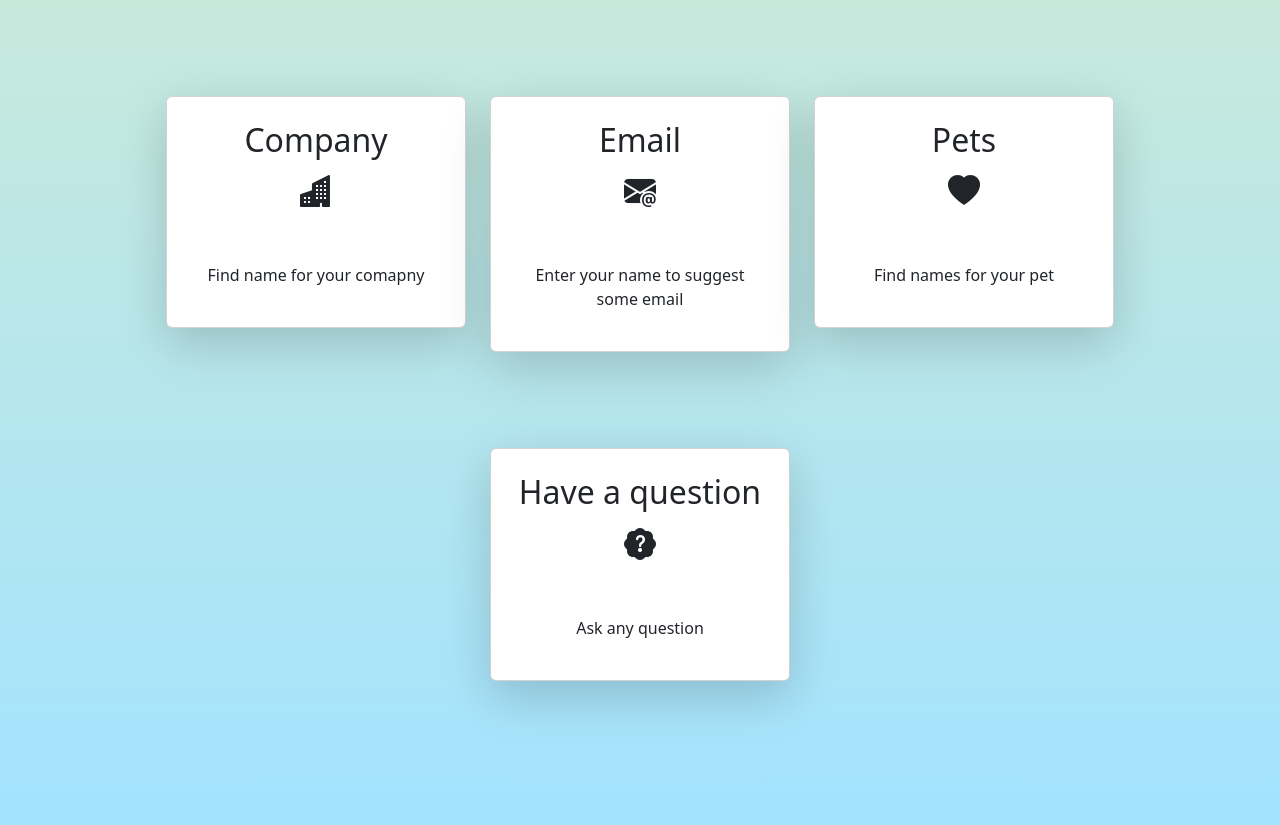
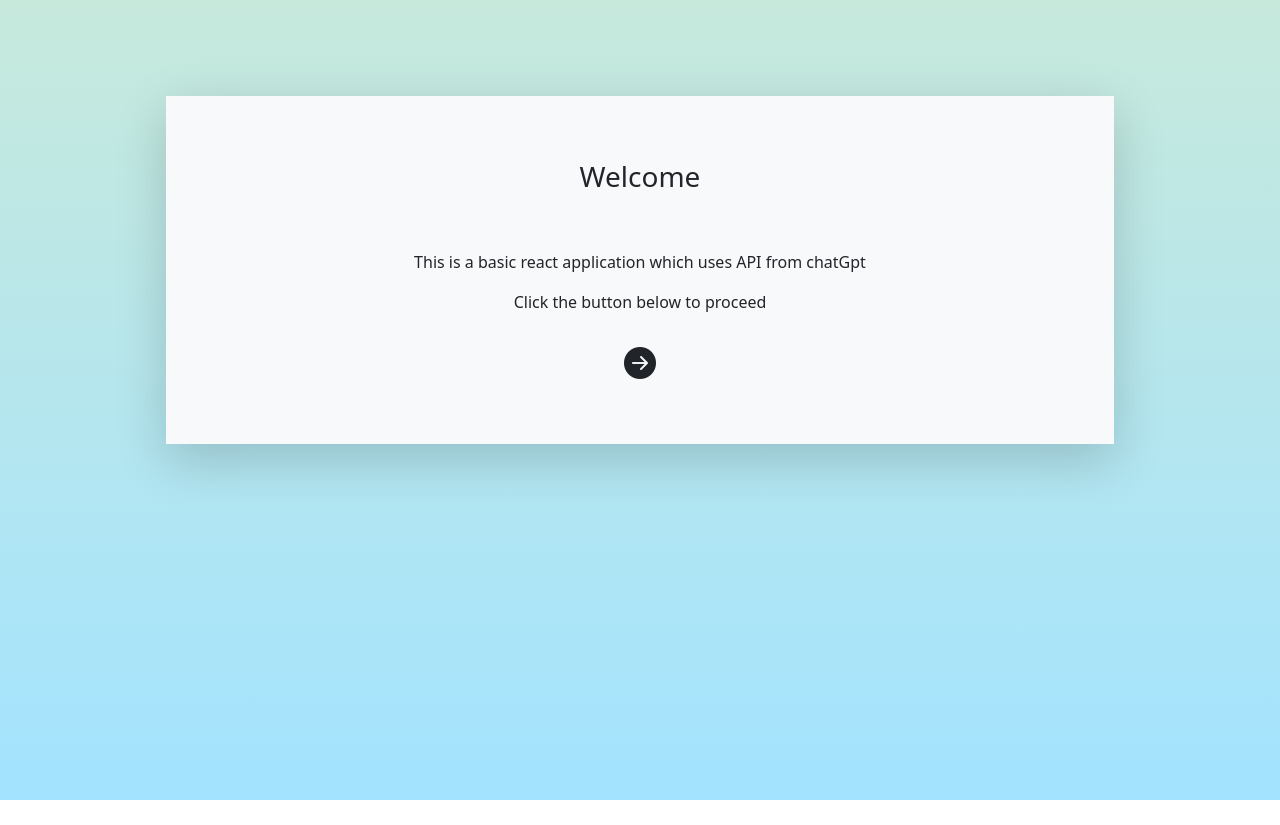
Before and after one commit to JunaidBukhari/chatbot-chat-gpt, a React (Create React App) app: page / in a window 1280 px wide. After the commit the page ends 800 px from the top, so only its background shows below. Built offline with nearby package versions, Linux system fonts and the light colour scheme.

Commit message:
routing added

```diff
--- a/package.json
+++ b/package.json
@@ -10,6 +10,7 @@
     "bootstrap-icons": "^1.10.3",
     "react": "^18.2.0",
     "react-dom": "^18.2.0",
+    "react-router-dom": "^6.3.0",
     "react-scripts": "5.0.1",
     "web-vitals": "^2.1.4"
   },
--- a/src/App.js
+++ b/src/App.js
@@ -1,11 +1,15 @@
-import WelcomePage from "./pages/WelcomePage/WelcomePage";
-import Categories from "./pages/Categories/Categories";
+import { Route, Routes } from 'react-router-dom';
+import WelcomePage from './pages/WelcomePage/WelcomePage';
+
+import Categories from './pages/Categories/Categories';
 
 function App() {
   return (
     <div className="container p-5">
-      {/* <WelcomePage/> */}
-      <Categories/>
+      <Routes>
+        <Route path="/" element={<WelcomePage />} />
+        <Route path="/categories" element={<Categories />} />
+      </Routes>
     </div>
   );
 }
--- a/src/index.js
+++ b/src/index.js
@@ -3,17 +3,12 @@ import ReactDOM from 'react-dom/client';
 import './index.css';
 import 'bootstrap/dist/css/bootstrap.min.css';
 import 'bootstrap-icons/font/bootstrap-icons.css';
+import { BrowserRouter } from 'react-router-dom';
 import App from './App';
-import reportWebVitals from './reportWebVitals';
 
 const root = ReactDOM.createRoot(document.getElementById('root'));
 root.render(
-  <React.StrictMode>
+  <BrowserRouter>
     <App />
-  </React.StrictMode>
+  </BrowserRouter>
 );
-
-// If you want to start measuring performance in your app, pass a function
-// to log results (for example: reportWebVitals(console.log))
-// or send to an analytics endpoint. Learn more: https://bit.ly/CRA-vitals
-reportWebVitals();
--- a/src/pages/WelcomePage/WelcomePage.js
+++ b/src/pages/WelcomePage/WelcomePage.js
@@ -1,4 +1,5 @@
 import React from 'react';
+import { Link } from 'react-router-dom';
 
 const WelcomePage = () => {
   return (
@@ -7,7 +8,9 @@ const WelcomePage = () => {
       <p>This is a basic react application which uses API from chatGpt</p>
       <p>Click the button below to proceed</p>
       <div>
-        <button className='btn btn-lg'><i className="bi bi-arrow-right-circle-fill"></i></button>
+        <Link to="/categories" className="btn btn-lg">
+          <i className="bi bi-arrow-right-circle-fill fs-2"></i>
+        </Link>
       </div>
     </div>
   );
```
Also changed, not shown: 1 other file (tests, documents, lock files or other folders).
